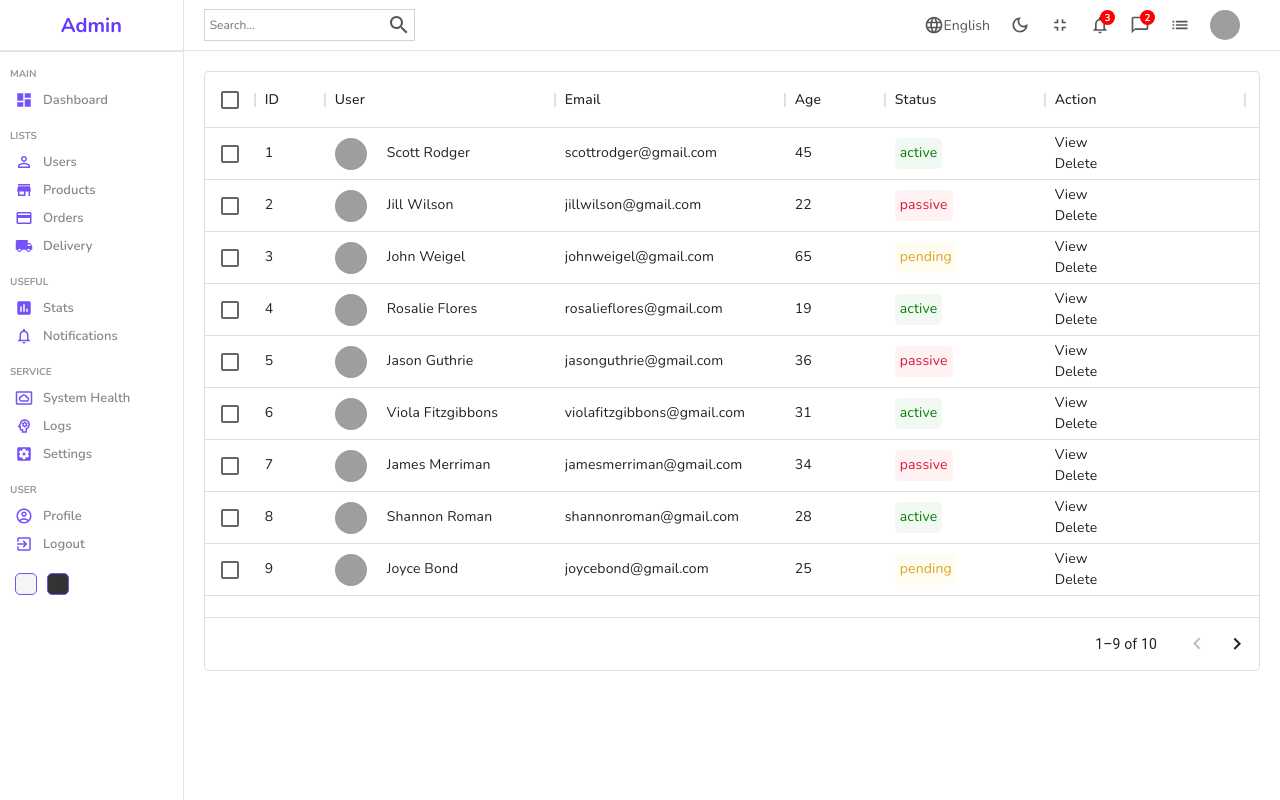
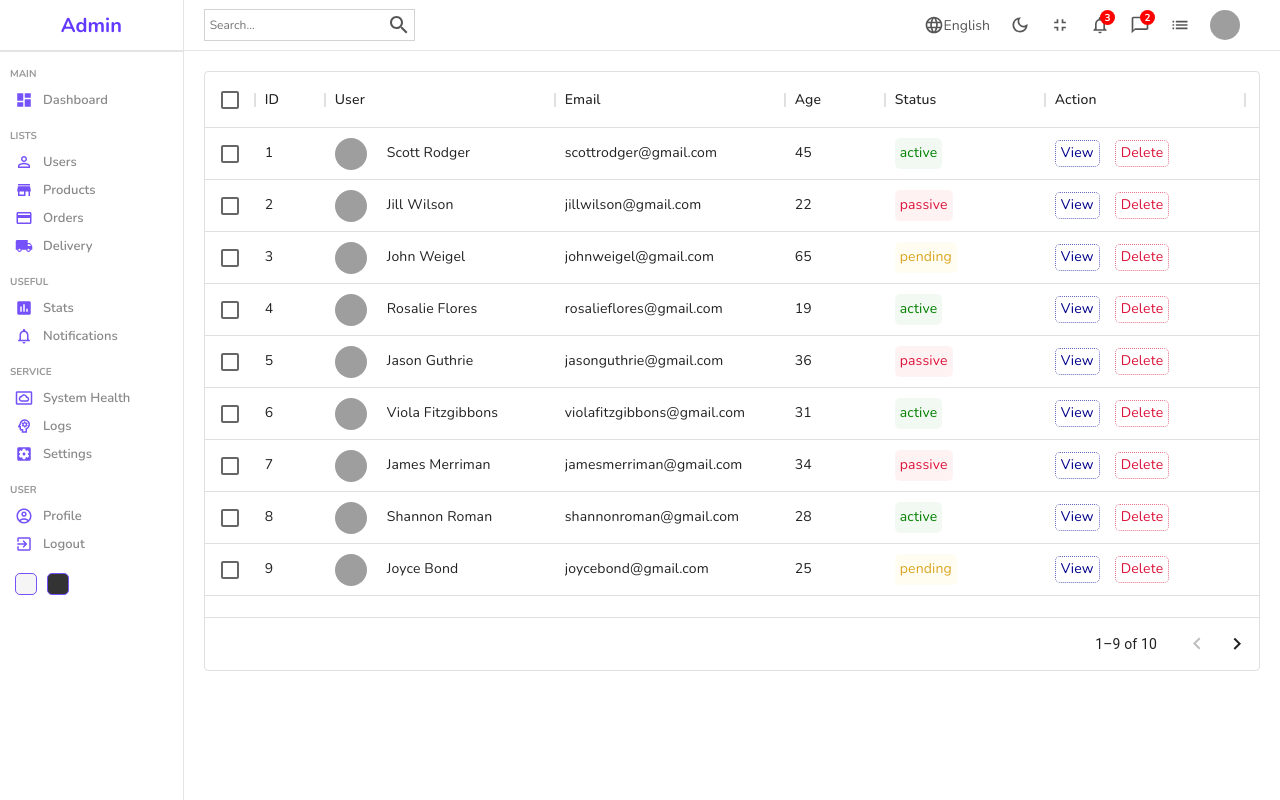
Before and after one commit to daw-maj-pl/admin-dashboard, a React (Create React App) app: page /users in a window 1280 px wide. Built offline with nearby package versions, Linux system fonts and the light colour scheme; grey boxes are pictures that could not be loaded.

Commit message:
Style action buttons

```diff
--- a/src/components/datatable/datatable.scss
+++ b/src/components/datatable/datatable.scss
@@ -32,4 +32,26 @@
       color: crimson;
     }
   }
+
+  .cellAction {
+    display: flex;
+    align-items: center;
+    gap: 15px;
+
+    .viewButton {
+      padding: 2px 5px;
+      border-radius: 5px;
+      color: darkblue;
+      border: 1px dotted rgba(0, 0, 139, 0.596);
+      cursor: pointer;
+    }
+
+    .deleteButton {
+      padding: 2px 5px;
+      border-radius: 5px;
+      color: crimson;
+      border: 1px dotted rgba(220, 20, 60, 0.6);
+      cursor: pointer;
+    }
+  }
 }
```
